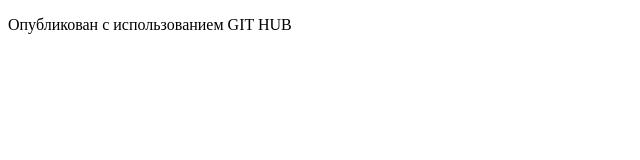
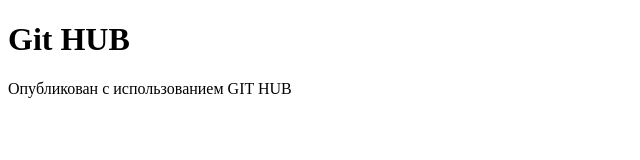
Before and after one commit to ANNAEvtishina/MyfirstWebsite, a plain HTML site: page index.html in a window 1280 px wide. Shown: the whole page, without its empty margins (0-640 px from the left). Drawn offline with Linux system fonts and the light colour scheme.

Commit message:
Update index.html
добавлен новый файл

```diff
--- a/index.html
+++ b/index.html
@@ -6,6 +6,7 @@
     <title>My First website</title>
 </head>
 <body>
+    <h1>Git HUB</h1>
     <p>Опубликован с использованием GIT HUB</p>
 </body>
 </html>
```
